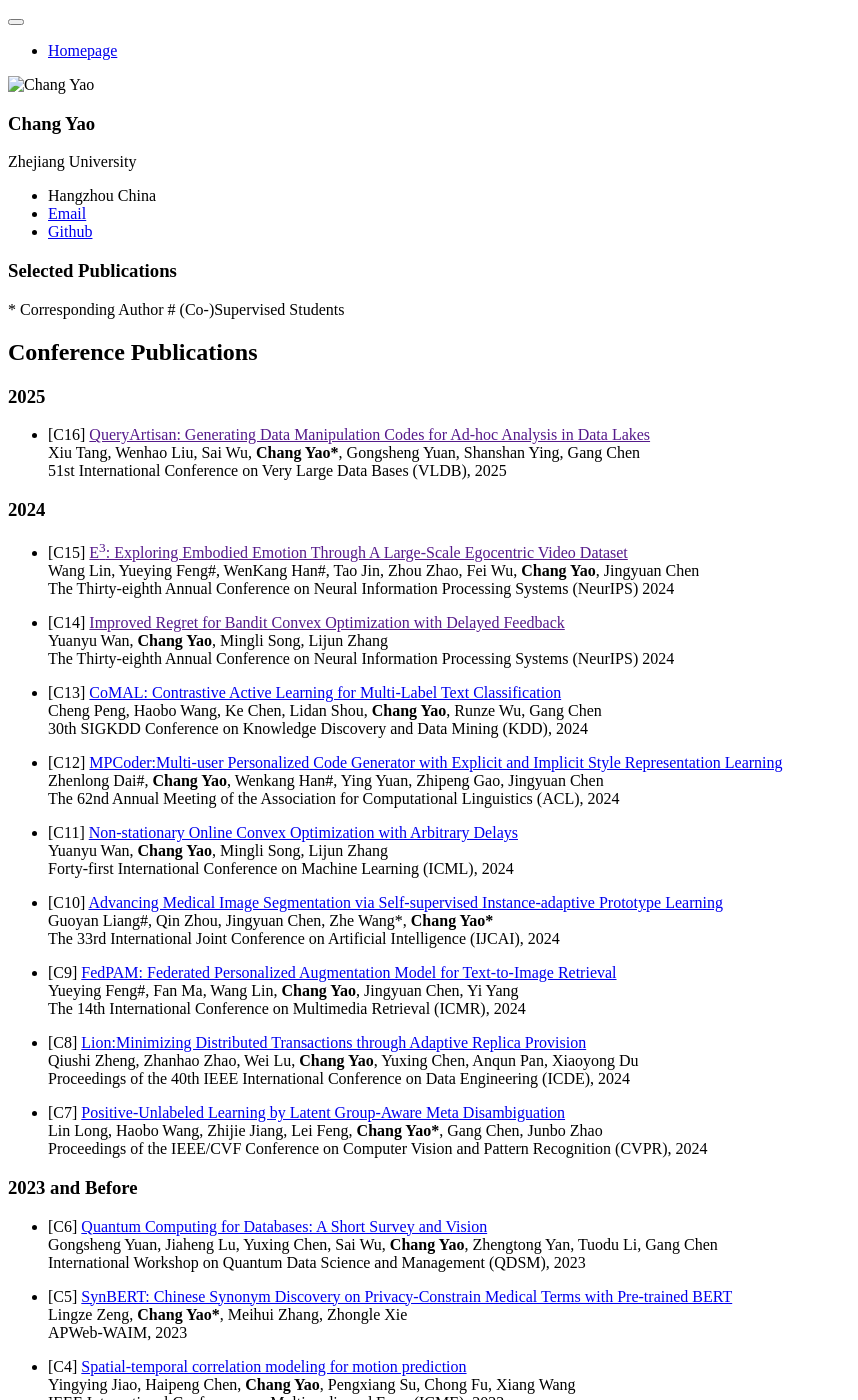
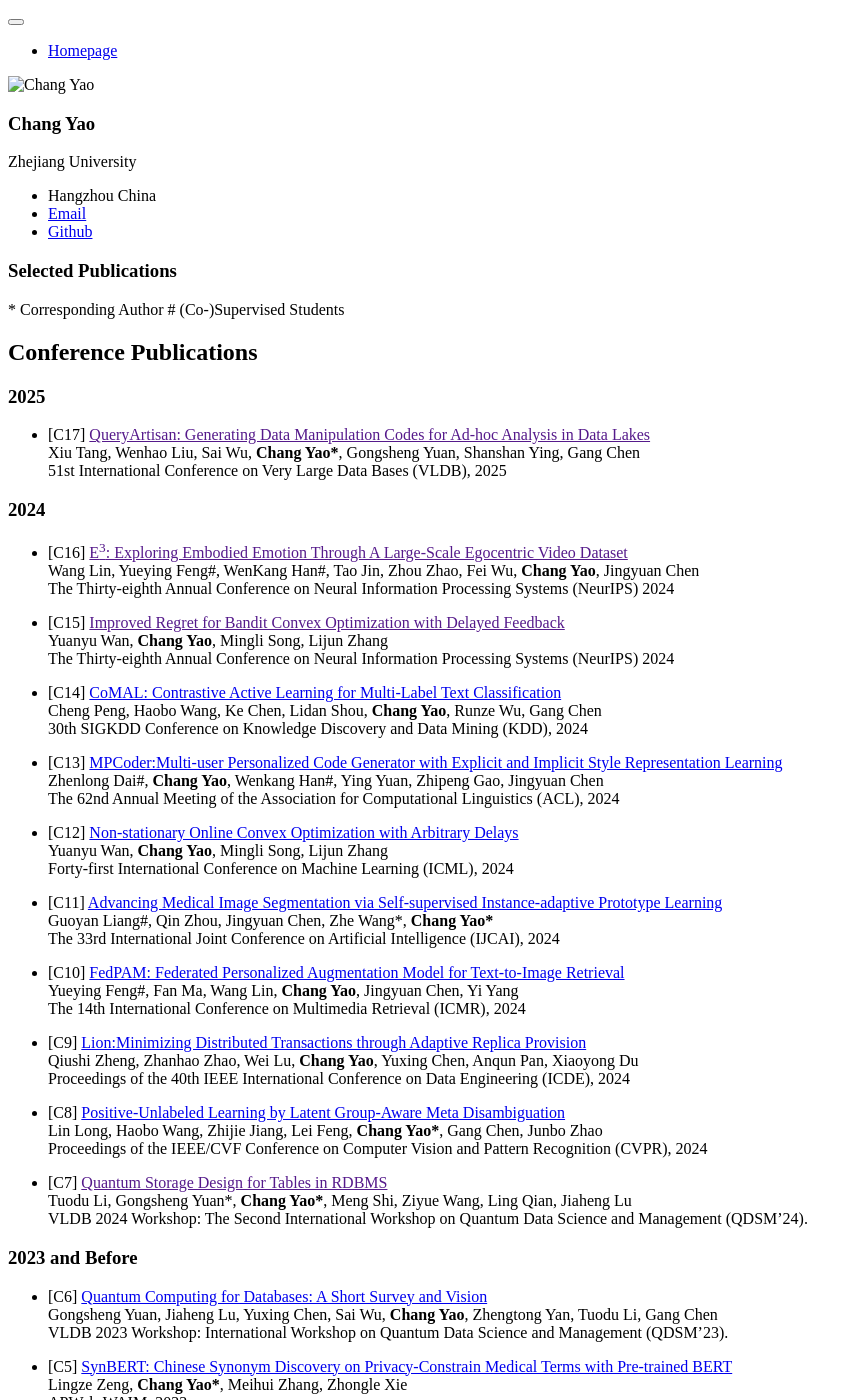
Before and after one commit to yaochang/yaochang.github.io, a Jekyll site: the page built from _pages/includes/pub.md, in a window 1280 px wide and 1400 px high. Shown: the whole window, without its empty margins (0-858 px from the left). Built offline with Jekyll 4.4.1, drawn with Linux system fonts in a browser that asks for light colours; our own code applies the rules of GitHub Pages for plain Markdown files.

Commit message:
20241126-01

```diff
--- a/_pages/includes/pub.md
+++ b/_pages/includes/pub.md
@@ -7,54 +7,59 @@
 
 ### 2025
 
-- \[C16\] [QueryArtisan: Generating Data Manipulation Codes for Ad-hoc Analysis in Data Lakes]()
+- \[C17\] [QueryArtisan: Generating Data Manipulation Codes for Ad-hoc Analysis in Data Lakes]()
 <br />Xiu Tang, Wenhao Liu, Sai Wu, **Chang Yao\***, Gongsheng Yuan, Shanshan Ying, Gang Chen
 <br />51st International Conference on Very Large Data Bases (VLDB), 2025
 
 ### 2024
 
- - \[C15\] [E<sup>3</sup>: Exploring Embodied Emotion Through A Large-Scale Egocentric Video Dataset]()
+ - \[C16\] [E<sup>3</sup>: Exploring Embodied Emotion Through A Large-Scale Egocentric Video Dataset]()
 <br />Wang Lin, Yueying Feng\#, WenKang Han\#, Tao Jin, Zhou Zhao, Fei Wu, **Chang Yao**, Jingyuan Chen
 <br />The Thirty-eighth Annual Conference on Neural Information Processing Systems (NeurIPS) 2024
 
-- \[C14\] [Improved Regret for Bandit Convex Optimization with Delayed Feedback]()
+- \[C15\] [Improved Regret for Bandit Convex Optimization with Delayed Feedback]()
 <br />Yuanyu Wan, **Chang Yao**, Mingli Song, Lijun Zhang
 <br />The Thirty-eighth Annual Conference on Neural Information Processing Systems (NeurIPS) 2024
 
-- \[C13\] [CoMAL: Contrastive Active Learning for Multi-Label Text Classification](https://dl.acm.org/doi/abs/10.1145/3637528.3671754)
+- \[C14\] [CoMAL: Contrastive Active Learning for Multi-Label Text Classification](https://dl.acm.org/doi/abs/10.1145/3637528.3671754)
 <br />Cheng Peng, Haobo Wang, Ke Chen, Lidan Shou, **Chang Yao**, Runze Wu, Gang Chen
 <br />30th SIGKDD Conference on Knowledge Discovery and Data Mining (KDD), 2024
 
-- \[C12\] [MPCoder:Multi-user Personalized Code Generator with Explicit and Implicit Style Representation Learning](https://aclanthology.org/2024.acl-long.207)
+- \[C13\] [MPCoder:Multi-user Personalized Code Generator with Explicit and Implicit Style Representation Learning](https://aclanthology.org/2024.acl-long.207)
 <br />Zhenlong Dai\#, **Chang Yao**, Wenkang Han\#, Ying Yuan, Zhipeng Gao, Jingyuan Chen
 <br />The 62nd Annual Meeting of the Association for Computational Linguistics (ACL), 2024
 
-- \[C11\] [Non-stationary Online Convex Optimization with Arbitrary Delays](https://openreview.net/pdf?id=YvPNwLedpQ)
+- \[C12\] [Non-stationary Online Convex Optimization with Arbitrary Delays](https://openreview.net/pdf?id=YvPNwLedpQ)
 <br />Yuanyu Wan, **Chang Yao**, Mingli Song, Lijun Zhang
 <br />Forty-first International Conference on Machine Learning (ICML), 2024
 
-- \[C10\] [Advancing Medical Image Segmentation via Self-supervised Instance-adaptive Prototype Learning](https://www.ijcai.org/proceedings/2024/117)
+- \[C11\] [Advancing Medical Image Segmentation via Self-supervised Instance-adaptive Prototype Learning](https://www.ijcai.org/proceedings/2024/117)
 <br />Guoyan Liang\#, Qin Zhou, Jingyuan Chen, Zhe Wang\*, **Chang Yao\***
 <br />The 33rd International Joint Conference on Artificial Intelligence (IJCAI), 2024
 
-- \[C9\] [FedPAM: Federated Personalized Augmentation Model for Text-to-Image Retrieval](https://dl.acm.org/doi/10.1145/3652583.3657627)
+- \[C10\] [FedPAM: Federated Personalized Augmentation Model for Text-to-Image Retrieval](https://dl.acm.org/doi/10.1145/3652583.3657627)
 <br />Yueying Feng\#, Fan Ma, Wang Lin, **Chang Yao**, Jingyuan Chen, Yi Yang
 <br />The 14th International Conference on Multimedia Retrieval (ICMR), 2024
 
-- \[C8\] [Lion:Minimizing Distributed Transactions through Adaptive Replica Provision](https://arxiv.org/pdf/2403.11221)
+- \[C9\] [Lion:Minimizing Distributed Transactions through Adaptive Replica Provision](https://arxiv.org/pdf/2403.11221)
 <br />Qiushi Zheng, Zhanhao Zhao, Wei Lu, **Chang Yao**, Yuxing Chen, Anqun Pan, Xiaoyong Du
 <br />Proceedings of the 40th IEEE International Conference on Data Engineering (ICDE), 2024
 
-- \[C7\] [Positive-Unlabeled Learning by Latent Group-Aware Meta Disambiguation](https://openaccess.thecvf.com/content/CVPR2024/papers/Long_Positive-Unlabeled_Learning_by_Latent_Group-Aware_Meta_Disambiguation_CVPR_2024_paper.pdf)
+- \[C8\] [Positive-Unlabeled Learning by Latent Group-Aware Meta Disambiguation](https://openaccess.thecvf.com/content/CVPR2024/papers/Long_Positive-Unlabeled_Learning_by_Latent_Group-Aware_Meta_Disambiguation_CVPR_2024_paper.pdf)
 <br />Lin Long, Haobo Wang, Zhijie Jiang, Lei Feng, **Chang Yao\***, Gang Chen, Junbo Zhao
 <br />Proceedings of the IEEE/CVF Conference on Computer Vision and Pattern Recognition (CVPR), 2024
+
+- \[C7\] [Quantum Storage Design for Tables in RDBMS]()
+<br />Tuodu Li, Gongsheng Yuan\*, **Chang Yao\***, Meng Shi, Ziyue Wang, Ling Qian, Jiaheng Lu
+<br />VLDB 2024 Workshop: The Second International Workshop on Quantum Data Science and Management (QDSM’24).
+
 
 
 ### 2023 and Before
 
 - \[C6\] [Quantum Computing for Databases: A Short Survey and Vision](https://ceur-ws.org/Vol-3462/QDSM6.pdf)
 <br />Gongsheng Yuan, Jiaheng Lu, Yuxing Chen, Sai Wu, **Chang Yao**, Zhengtong Yan, Tuodu Li, Gang Chen
-<br />International Workshop on Quantum Data Science and Management (QDSM), 2023
+<br />VLDB 2023 Workshop: International Workshop on Quantum Data Science and Management (QDSM'23).
 
 - \[C5\] [SynBERT: Chinese Synonym Discovery on Privacy-Constrain Medical Terms with Pre-trained BERT](https://link.springer.com/chapter/10.1007/978-3-031-25158-0_25)
 <br />Lingze Zeng, **Chang Yao\***, Meihui Zhang, Zhongle Xie
```
